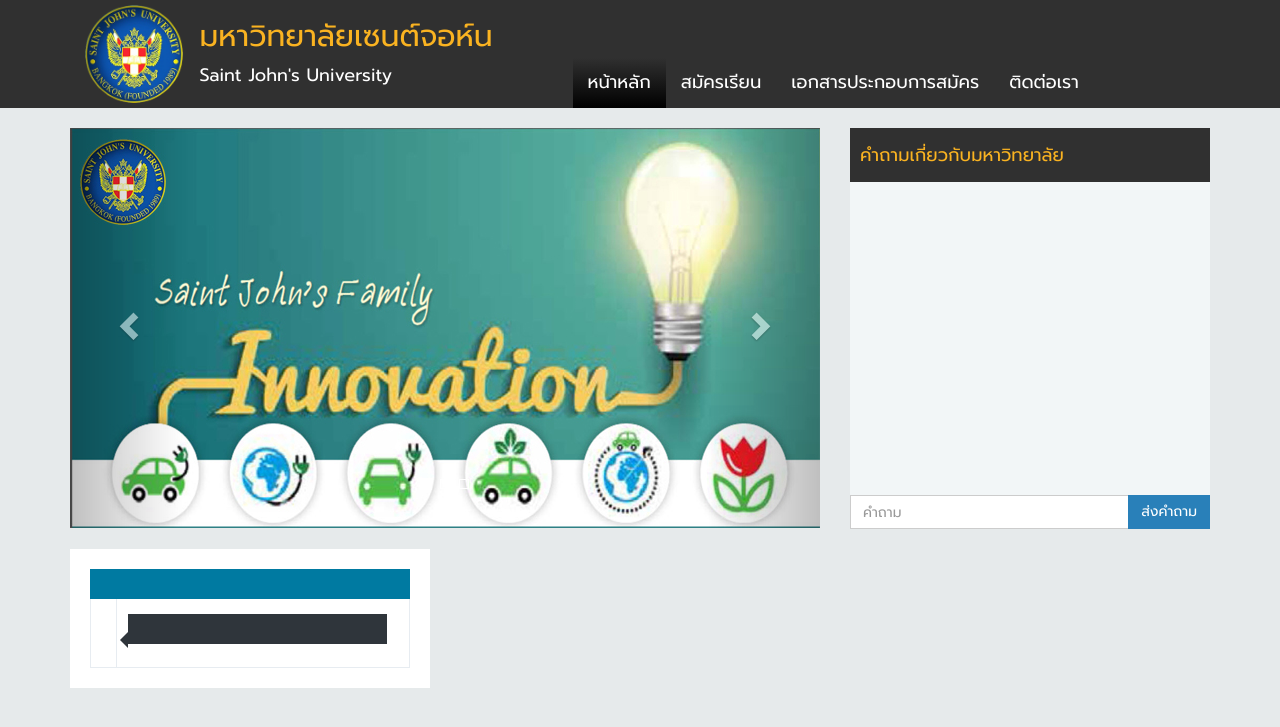
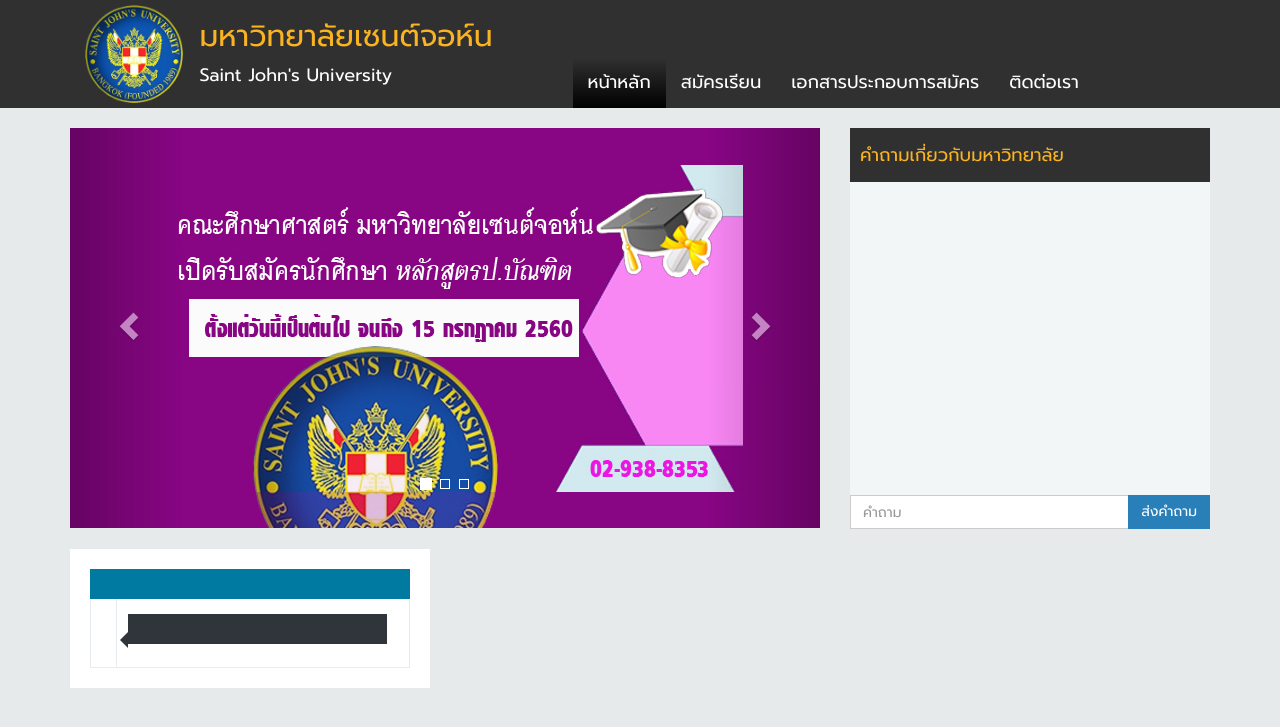
Before and after one commit to pipop1150/course, a CodeIgniter app: page / in a window 1280 px wide. Shown: the top 727 px of the page. Run offline with CodeIgniter, Linux system fonts and the light colour scheme; data that the repository does not hold is empty.

Commit message:
add image slide bar page index

```diff
--- a/application/views/home/index.php
+++ b/application/views/home/index.php
@@ -84,7 +84,49 @@
                 <!-- Wrapper for slides -->
                 <div class="carousel-inner" role="listbox">
                     <div class="item active">
-						<img src="<?=asset_url()?>images/1.jpg" />
+                        <a href="http://www.stjohn.ac.th/sju/med_teacher.asp" target="_blank">
+						    <img src="<?=asset_url()?>images/sp.jpg" />
+                        </a>
+                        <div class="carousel-caption">
+                            <!--Test caption-->
+                        </div>
+                    </div>
+                    <div class="item">
+                        <a href="http://www.stjohn.ac.th/sju/med_learning.asp" target="_blank">
+                            <img src="<?=asset_url()?>images/3.jpg" />
+                        </a>
+                        <div class="carousel-caption">
+                            <!--Test caption-->
+                        </div>
+                    </div>
+                    <div class="item">
+                        <a href="http://www.stjohn.ac.th/sju/med2017.asp" target="_blank">
+						    <img src="<?=asset_url()?>images/dt.jpg" />
+                        </a>
+                        <div class="carousel-caption">
+                            <!--Test caption-->
+                        </div>
+                    </div>
+                    <div class="item">
+                        <a href="http://www.stjohn.ac.th/sju/phdl_2017.asp" target="_blank">
+						    <img src="<?=asset_url()?>images/pn.jpg" />
+                        </a>
+                        <div class="carousel-caption">
+                            <!--Test caption-->
+                        </div>
+                    </div>
+                    <div class="item">
+                        <a href="http://www.stjohn.ac.th/sju/ca2017.asp" target="_blank">
+						    <img src="<?=asset_url()?>images/nt.jpg" />
+                        </a>
+                        <div class="carousel-caption">
+                            <!--Test caption-->
+                        </div>
+                    </div>
+                    <div class="item">
+                        <a href="http://www.stjohn.ac.th/sju/engineer-logistics.asp" target="_blank">
+						    <img src="<?=asset_url()?>images/lt.jpg" />
+                        </a>
                         <div class="carousel-caption">
                             <!--Test caption-->
                         </div>
@@ -95,13 +137,9 @@
                             <!--Test caption-->
                         </div>
                     </div>
-                    <div class="item">
-                        <img src="<?=asset_url()?>images/3.jpg" />
-                        <div class="carousel-caption">
-                            <!--Test caption-->
-                        </div>
-                    </div>
+
                 </div>
+
 
                 <!-- Controls -->
                 <a class="left carousel-control" href="#carousel-example-generic" role="button" data-slide="prev">
```
